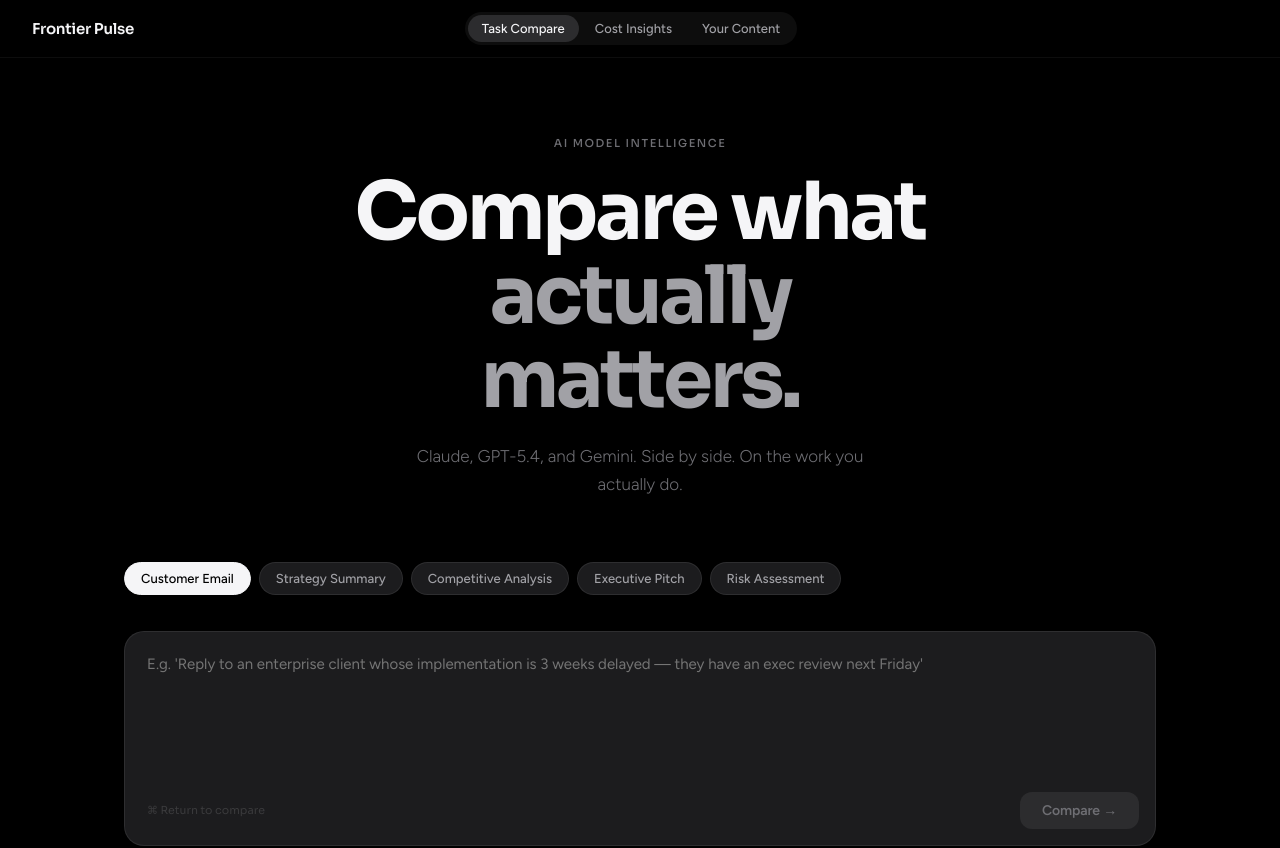
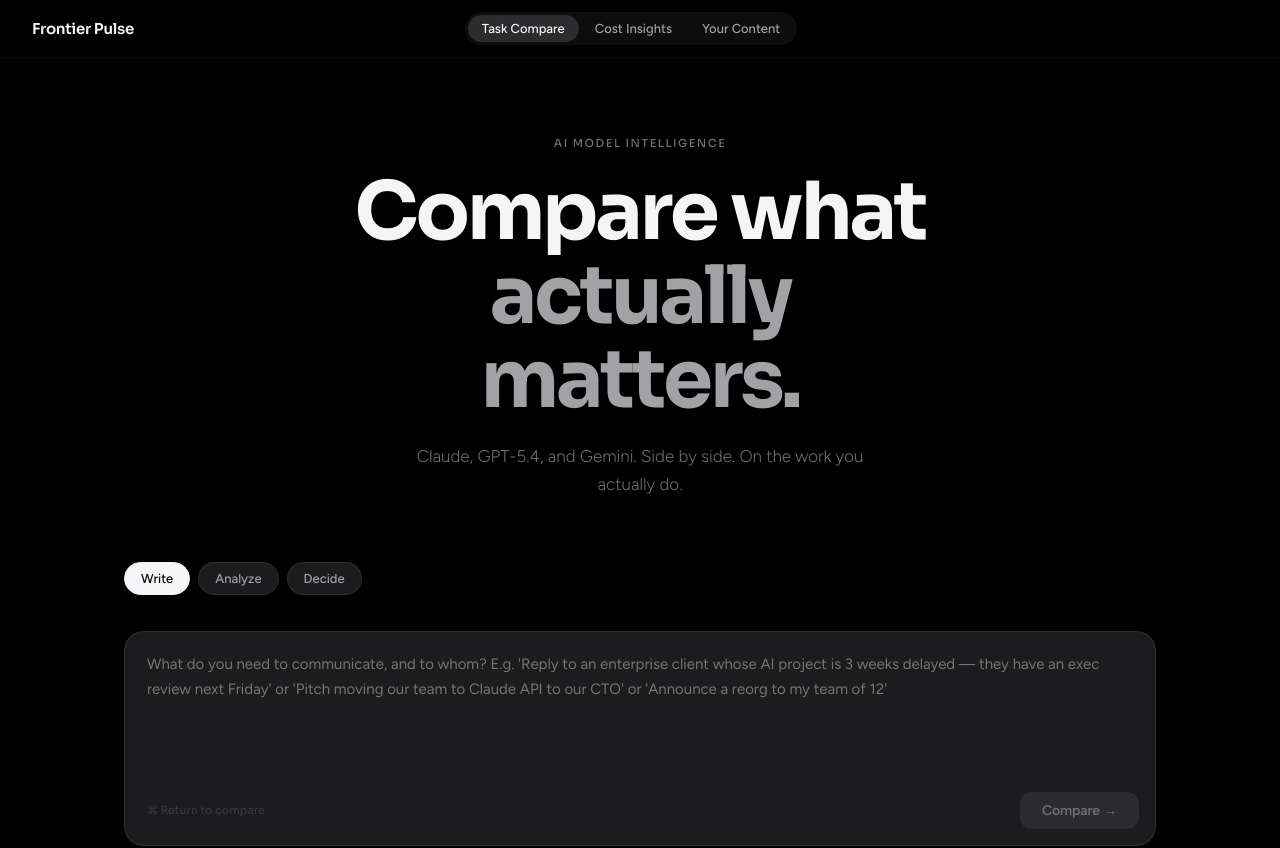
Before and after one commit to abhi-ai-projects/frontier-pulse, a Next.js app: page / in a window 1280 px wide. Shown: the top 848 px of the page. Built offline with nearby package versions, Linux system fonts and the light colour scheme.

Commit message:
collapse task categories to Write, Analyze, Decide

```diff
--- a/app/page.tsx
+++ b/app/page.tsx
@@ -5,11 +5,27 @@ import ReactMarkdown from "react-markdown";
 type Tab = "task" | "cost" | "content";
 
 const TASK_CATEGORIES = [
-  { id: "email",    label: "Customer Email",      icon: "✦", placeholder: "E.g. 'Reply to an enterprise client whose implementation is 3 weeks delayed — they have an exec review next Friday'", systemContext: "You are a professional enterprise customer success manager. Write clear, empathetic, and actionable responses." },
-  { id: "summary",  label: "Strategy Summary",    icon: "✦", placeholder: "Paste a strategy doc, meeting notes, or brief to summarize for C-suite leadership...", systemContext: "You are a management consultant. Summarize clearly for a C-suite audience. Be concise, structured, and insight-driven." },
-  { id: "analysis", label: "Competitive Analysis",icon: "✦", placeholder: "E.g. 'Compare Anthropic vs OpenAI for enterprise API customers'", systemContext: "You are a senior strategy analyst. Provide structured, balanced, and evidence-based competitive analysis." },
-  { id: "pitch",    label: "Executive Pitch",     icon: "✦", placeholder: "E.g. 'Pitch adopting Claude API to our CTO as a replacement for our OpenAI setup'", systemContext: "You are an expert at crafting executive-level business pitches. Be persuasive, concise, and ROI-focused." },
-  { id: "risk",     label: "Risk Assessment",     icon: "✦", placeholder: "E.g. 'Risks of a healthcare company adopting a third-party LLM API for processing patient intake forms'", systemContext: "You are a risk management expert. Identify risks clearly, rate their severity, and suggest mitigations." },
+  {
+    id: "write",
+    label: "Write",
+    icon: "✦",
+    placeholder: "What do you need to communicate, and to whom? E.g. 'Reply to an enterprise client whose AI project is 3 weeks delayed — they have an exec review next Friday' or 'Pitch moving our team to Claude API to our CTO' or 'Announce a reorg to my team of 12'",
+    systemContext: "You are a professional communication expert with deep enterprise experience. Help craft clear, purposeful, and well-toned written communications for professional contexts.",
+  },
+  {
+    id: "analyze",
+    label: "Analyze",
+    icon: "✦",
+    placeholder: "What situation, market, or decision do you want to understand better? E.g. 'Compare Anthropic vs OpenAI for enterprise API customers' or 'Assess risks of adopting a third-party LLM API in a HIPAA environment' or 'Summarize this pilot result for our CTO'",
+    systemContext: "You are a senior strategy and analysis expert. Break down complex situations with clarity, structure your thinking, and surface the insights that actually matter for decision-making.",
+  },
+  {
+    id: "decide",
+    label: "Decide",
+    icon: "✦",
+    placeholder: "What are you weighing up? E.g. 'Should we standardize on one AI model or run Claude and GPT in parallel?' or 'I have two job offers — help me think through the tradeoffs' or 'Should we delay our product launch by 6 weeks?'",
+    systemContext: "You are a trusted advisor helping someone think through a consequential decision. Lay out the tradeoffs clearly, surface the considerations they may be missing, and help them reach a confident, well-reasoned conclusion.",
+  },
 ];
 
 const MODELS = [
```
